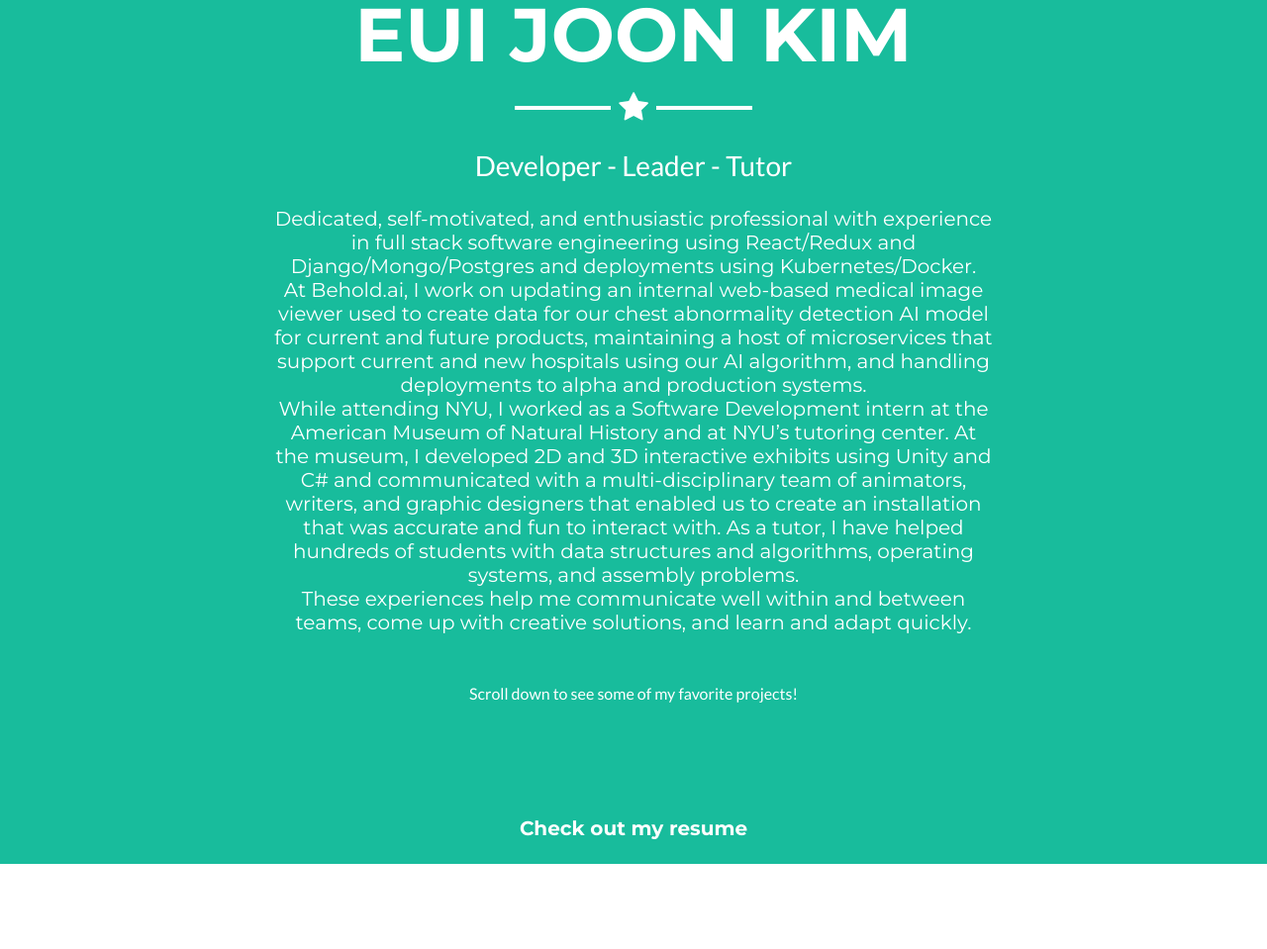
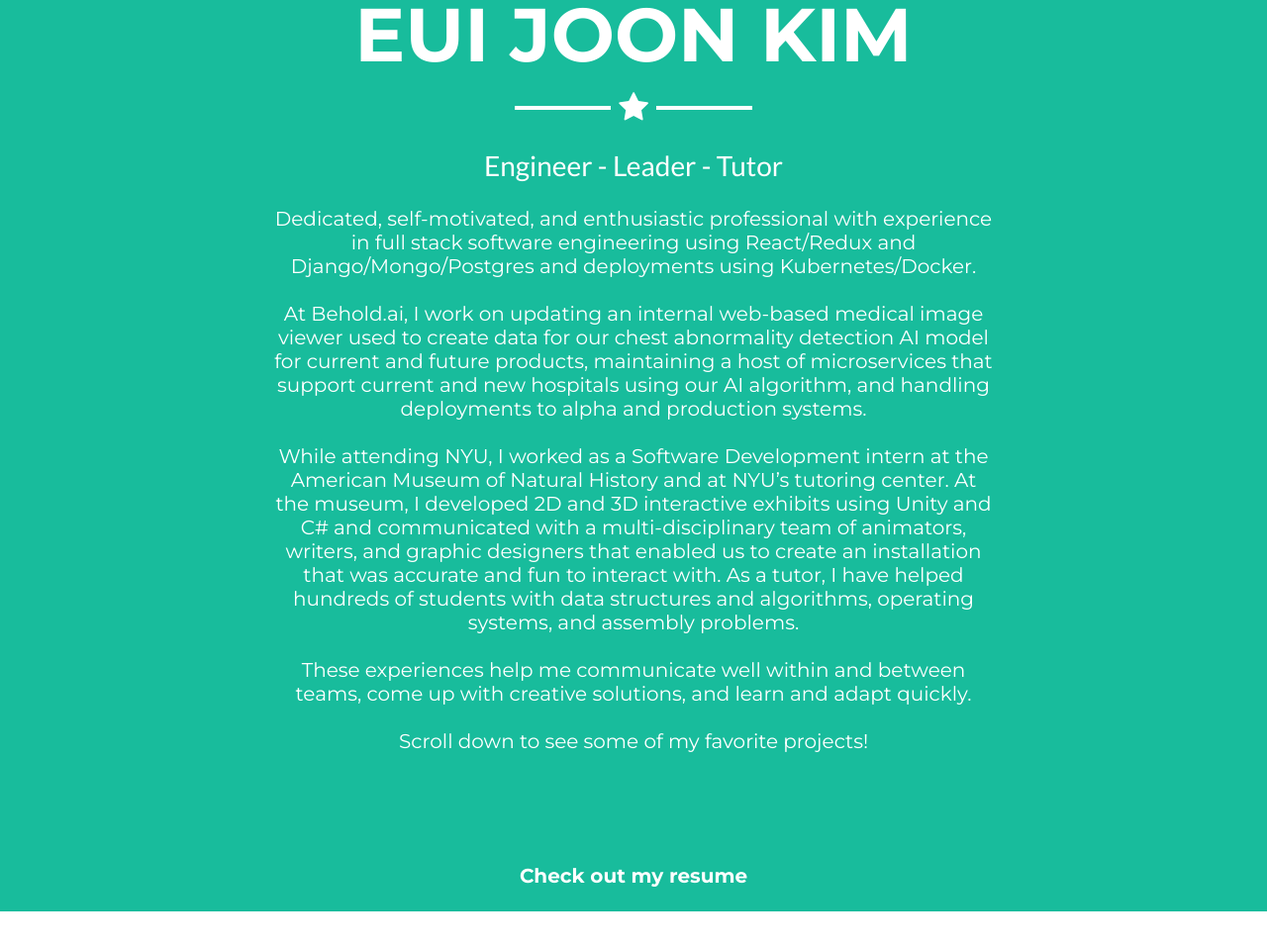
Before and after one commit to ejkim1996/ejkim1996.github.io, a plain HTML site: page index.html in a window 1280 px wide. Shown: the part 547-1506 px from the top of the page at 99% size. Drawn offline with Linux system fonts and the light colour scheme.

```diff
--- a/index.html
+++ b/index.html
@@ -68,31 +68,35 @@ These experiences help me communicate well within and between teams, come up wit
             <img class="img-fluid mb-5 d-block mx-auto" src="img/profile.png" alt="">
             <h1 class="text-uppercase mb-0">Eui Joon Kim</h1>
             <hr class="star-light">
-            <h2 class="font-weight-light mb-0">Developer - Leader - Tutor</h2>
+            <h2 class="font-weight-light mb-0">Engineer - Leader - Tutor</h2>
             <br>
             <div class="row">
                 <div class="col-md-2"></div>
                 <div class="col-md-8">
                     <h5 class="font-weight-light mb-0">Dedicated, self-motivated, and enthusiastic professional with experience in full stack software engineering using
                     React/Redux and Django/Mongo/Postgres and deployments using Kubernetes/Docker.
-                    <h5 class="font-weight-light mb-0">
+                    <br>
+                    <br>
                         At Behold.ai, I work on updating an internal web-based medical image viewer used to create data for our chest
                         abnormality detection AI model for current and future products, maintaining a host of microservices that support current
                         and new hospitals using our AI algorithm, and handling deployments to alpha and production systems.
-                    </h5>
-                    <h5 class="font-weight-light mb-0">
+                    <br>
+                    <br>
+
                         While attending NYU, I worked as a Software Development intern at the American Museum of Natural History and at NYU’s
                         tutoring center. At the museum, I developed 2D and 3D interactive exhibits using Unity and C# and communicated with a
                         multi-disciplinary team of animators, writers, and graphic designers that enabled us to create an installation that was
                         accurate and fun to interact with. As a tutor, I have helped hundreds of students with data structures and algorithms,
                         operating systems, and assembly problems.
-                    </h5>
-                    <h5 class="font-weight-light mb-0">
+                    <br>
+                    <br>
+
                         These experiences help me communicate well within and between teams, come up with creative solutions, and learn and
                         adapt quickly.
-                    </h5>
-                        <br>
-                        <br> Scroll down to see some of my favorite projects!
+
+                    <br>
+                    <br>
+                        Scroll down to see some of my favorite projects!
                     </h5>
                 </div>
                 <div class="col-md-2"></div>
```
